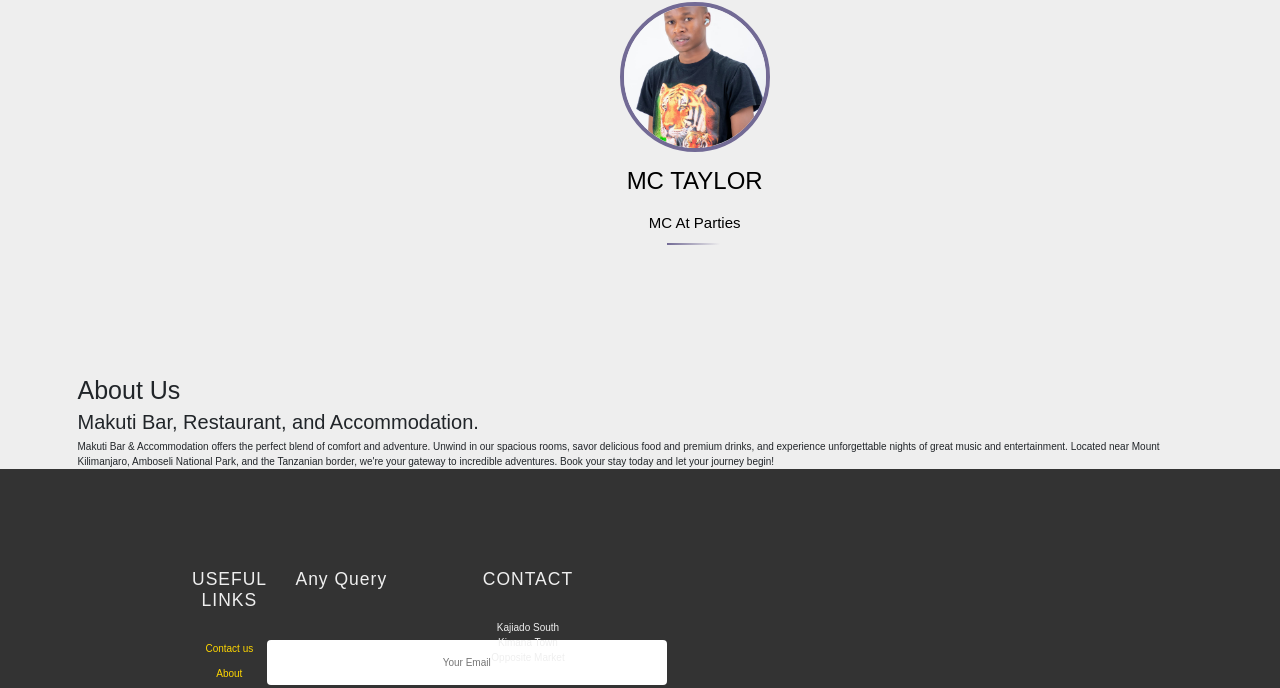
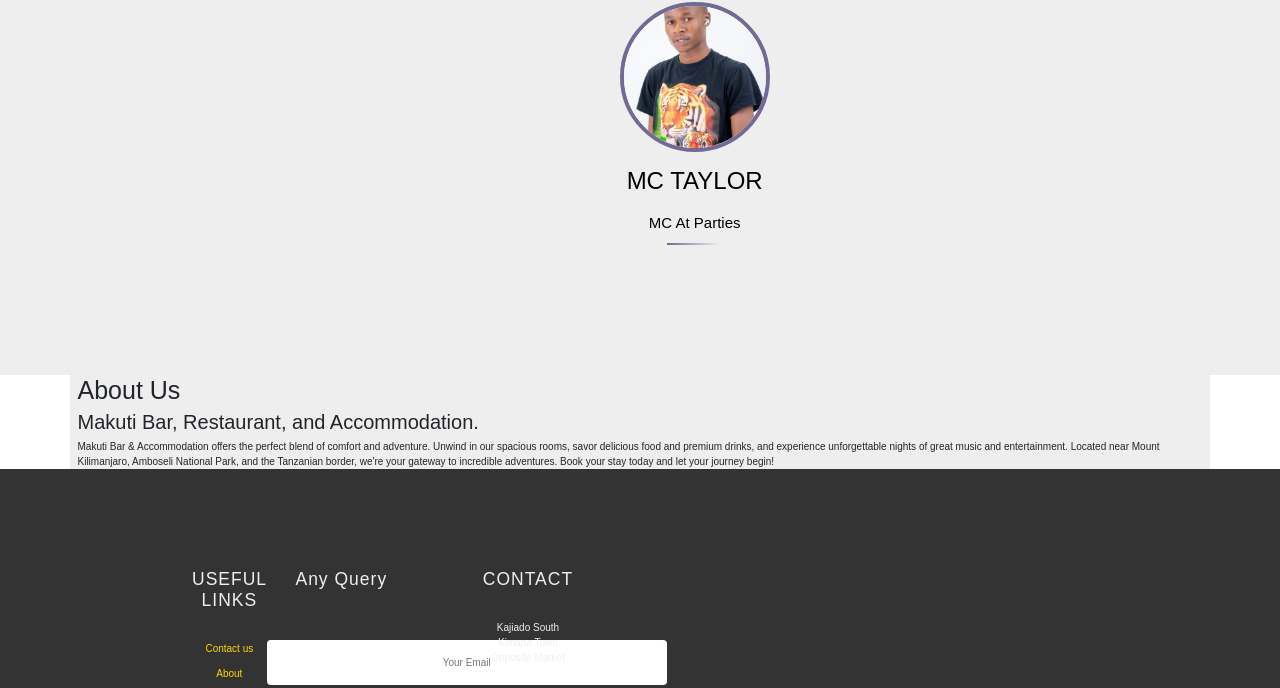
Before and after one commit to Kellylemayianit/Makuti-Night-Club, a plain HTML site: page index.html in a window 1280 px wide. Shown: the part 4162-4850 px from the top of the page. Drawn offline with nearby package versions, Linux system fonts and the light colour scheme.

Commit message:
Update index.html

```diff
--- a/index.html
+++ b/index.html
@@ -177,8 +177,7 @@
         </div>
     </div>
 </section>
-<!--   footer-->
-    <div class="wrapper">
+
         <div class="container">
                        <h1>About Us</h1>
 
```
